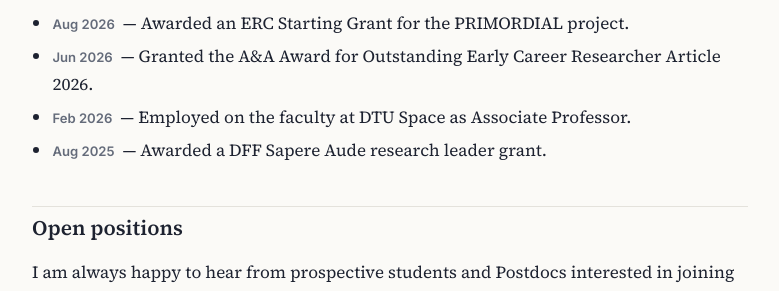
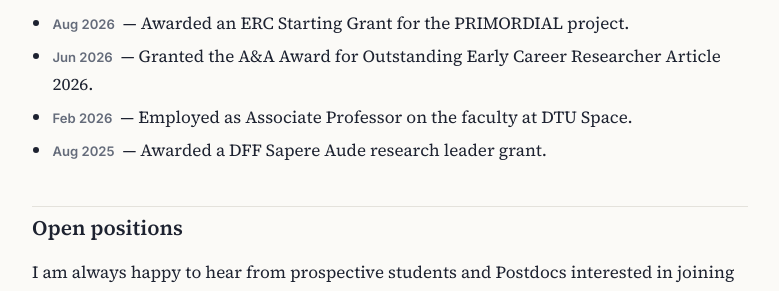
Before and after one commit to kasperheintz/kasperheintz.github.io, a Jekyll site: the page built from index.md, in a window 1280 px wide. Shown: the part 787-1078 px from the top of the page, without its empty margins (250-1029 px from the left). Built offline with Jekyll 4.4.1, drawn with Linux system fonts in a browser that asks for light colours.

Commit message:
Rephrase employment entry for clarity

```diff
--- a/index.md
+++ b/index.md
@@ -27,7 +27,7 @@ For more information, have a look at my current [research](https://kasperheintz.
 - **Nov 2026** — New website online.
 - **Aug 2026** — Awarded an ERC Starting Grant for the PRIMORDIAL project.
 - **Jun 2026** — Granted the A&A Award for Outstanding Early Career Researcher Article 2026.
-- **Feb 2026** — Employed on the faculty at DTU Space as Associate Professor.
+- **Feb 2026** — Employed as Associate Professor on the faculty at DTU Space.
 - **Aug 2025** — Awarded a DFF Sapere Aude research leader grant.
 
 </div>
```
